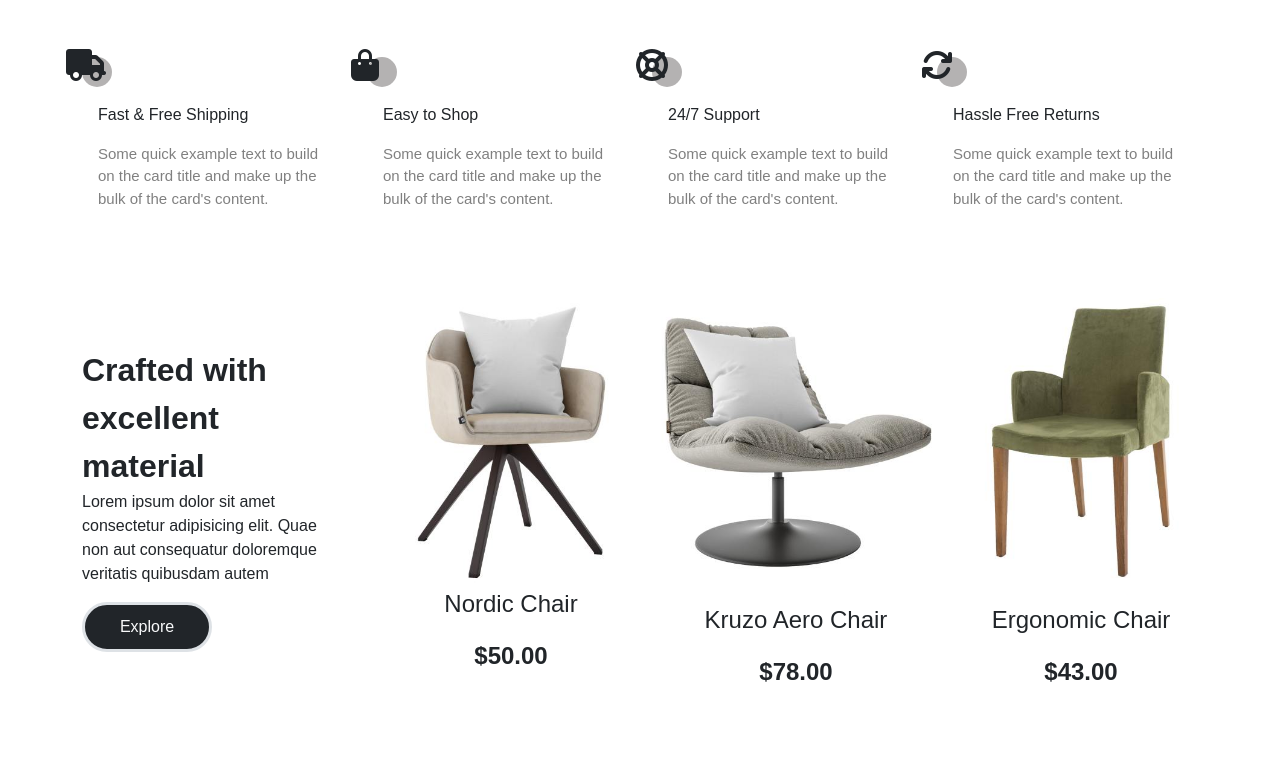
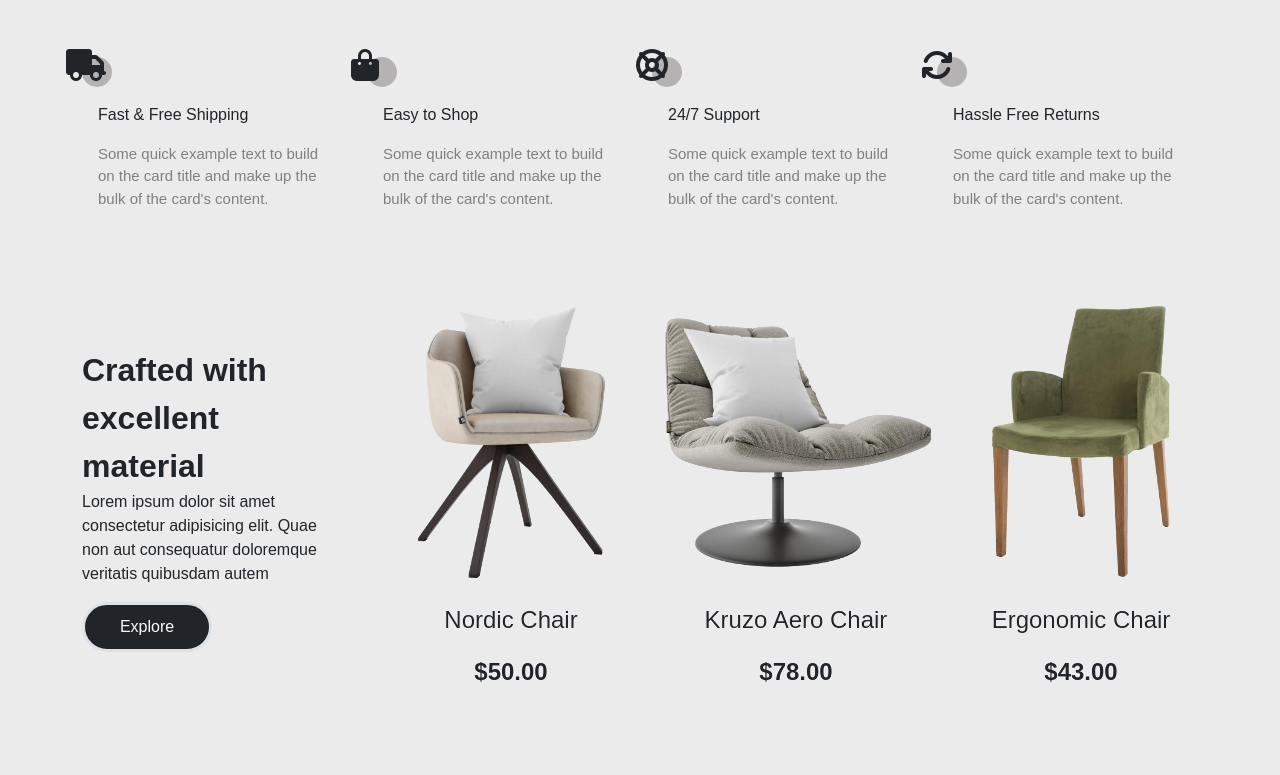
Before and after one commit to Humoyun2024/shop, a plain HTML site: page serveces.html in a window 1280 px wide. Shown: the part 966-1741 px from the top of the page. Drawn offline with nearby package versions, Linux system fonts and the light colour scheme.

Commit message:
new code

```diff
--- a/css/style.css
+++ b/css/style.css
@@ -181,3 +181,7 @@
     margin-top: -200px;
     height: 2050px;
 }
+
+.color2{
+    background-color: rgb(235, 235, 235);
+}
--- a/serveces.html
+++ b/serveces.html
@@ -201,23 +201,23 @@
     <section>
         <div class="container">
           <div class="row">
-            <div class="col-3 mt-5">
+            <div class="col-3 mt-5 color2">
               <strong class="fs-2">Crafted with <br>excellent material</strong>
               <p>Lorem ipsum dolor sit amet consectetur adipisicing elit. Quae non aut consequatur doloremque veritatis
                 quibusdam autem</p>
               <button class="rounded-pill  btn border border-3 bg-dark text-light"
                 style="width: 130px; height: 50px;">Explore</button>
             </div>
-            <div class="col-3 text-center fs-4">
+            <div class="col-3 text-center fs-4" style="mix-blend-mode: darken;">
               <div class="card" style="width: 18rem; border: 0px;">
                 <img src="./img/6226682065361947216.jpg" class="card-img-top" alt="..." style="display: block;">
-                <div class="chair">
+                <div class="card-body">
                   <p class="card-text">Nordic Chair</p>
                   <strong>$50.00</strong>
                 </div>
               </div>
             </div>
-            <div class="col-3 text-center fs-4">
+            <div class="col-3 text-center fs-4" style="mix-blend-mode: darken;">
               <div class="card" style="width: 18rem; border: 0px;">
                 <img src="./img/6226682065361947217.jpg" class="card-img-top" alt="...">
                 <div class="card-body">
@@ -227,7 +227,7 @@
                 <div class="chair"></div>
               </div>
             </div>
-            <div class="col-3 text-center fs-4">
+            <div class="col-3 text-center fs-4" style="mix-blend-mode: darken;">
               <div class="card" style="width: 18rem; border: 0px;">
                 <img src="./img/6226682065361947218.jpg" class="card-img-top" alt="...">
                 <div class="card-body">
```
